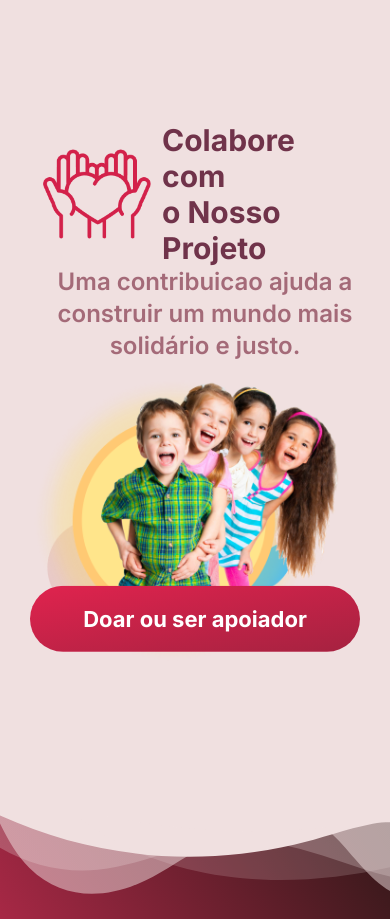
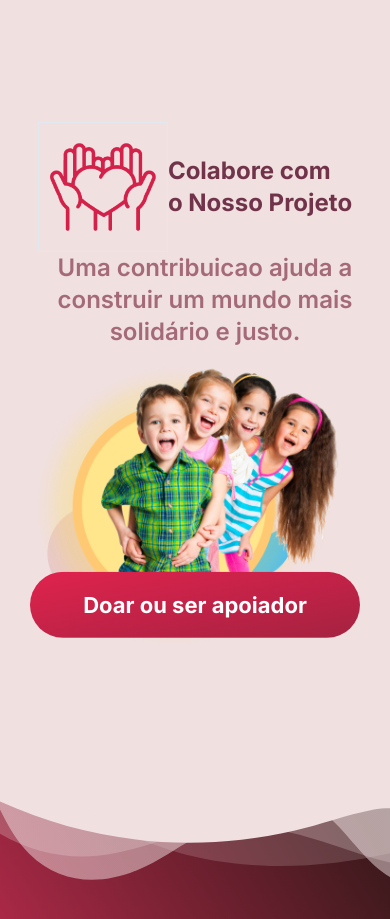
Before and after one commit to vsiago/isbmsitenovo, a Next.js app: page / in a window 390 px wide. Shown: the part 2720-3639 px from the top of the page. Built offline with nearby package versions, Linux system fonts and the light colour scheme; a web font is replaced by a local one.

Commit message:
melhoria

```diff
--- a/src/app/page.jsx
+++ b/src/app/page.jsx
@@ -333,15 +333,16 @@ export default function Home() {
 
       <section className="bg-[#F0E0E0] text-pink-950/80 py-20 pb-40">
         <div className="flex items-end container md:px-52 mx-auto flex-wrap md:flex-nowrap text-center md:text-start">
-          <div className="w-[full]">
+          <div className="w-full">
             <div className="flex items-center justify-center md:justify-start">
               <Image
                 src="/icon-colabore.png"
                 width={130}
                 height={130}
                 alt="Ícone Doação"
+                className="border"
               />
-              <h6 className="text-3xl text-start md:text-4xl font-bold">
+              <h6 className="text-2xl sm:text-3xl text-start md:text-4xl font-bold">
                 Colabore com <br /> o Nosso Projeto
               </h6>
             </div>
```
